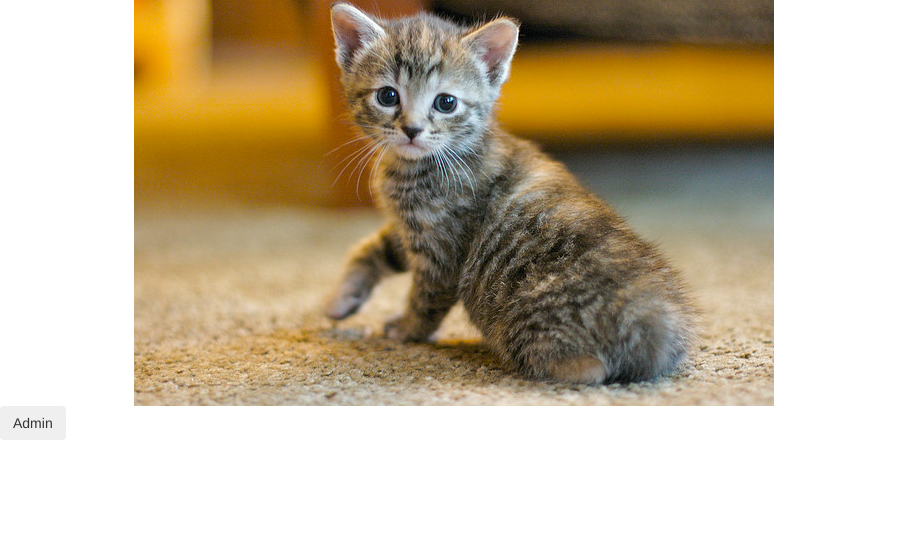
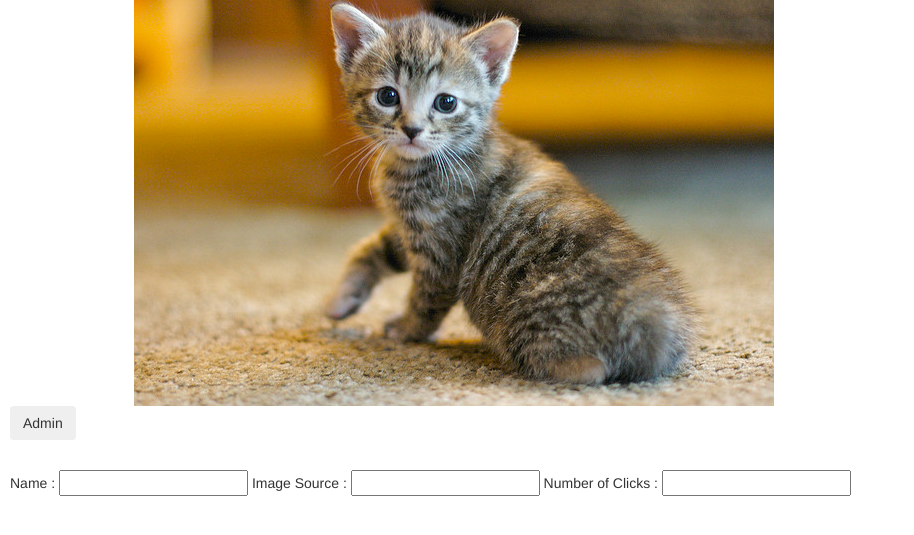
Before and after one commit to ZackBoyd/CatClicker, a plain HTML site: page index.html in a window 1280 px wide. Shown: the part 103-638 px from the top of the page, without its empty margins (0-914 px from the left). Drawn offline with nearby package versions, Linux system fonts and the light colour scheme.

Commit message:
Added admin view show to init function, not working on click yet

```diff
--- a/index.html
+++ b/index.html
@@ -15,9 +15,14 @@
       <img src="" id="featuredCatImage">
     </div>
     </div>
-<button type="button" class="btn" id="adminButton">Admin</button>
+<button type="button" class="btn" id="adminButton" style="margin-left: 10px">Admin</button>
+<form id="adminForm" style="margin-top: 30px; margin-left: 10px; display: none;">
+  Name : <input type="text" name="formCatName"></input>
+  Image Source : <input type="text" name="formImgSrc"></input>
+  Number of Clicks : <input type="number" name="formClickCount"></input>
+</form>
   </div>
 </body>
+<script type="text/javascript" src="http://code.jquery.com/jquery-1.7.1.min.js"></script>
 <script type="text/javascript" src="js/app.js"></script>
-<script type="text/javascript" src="http://code.jquery.com/jquery-1.7.1.min.js"></script>
 </html>
--- a/js/app.js
+++ b/js/app.js
@@ -1,3 +1,4 @@
+
 
 /*====Model====*/
 
@@ -7,27 +8,27 @@ var model = {
 
 	{
 		'name':'Whiskers',
-		picture:'cat.png',
+		imgSrc:'cat.png',
 		clickCount:0
 	},
 	{
 		name:'Sneaker',
-		picture:'cat2.png',
+		imgSrc:'cat2.png',
 		clickCount:0
 	},
 	{
 		name:'Grumpy',
-		picture:'grumpy.png',
+		imgSrc:'grumpy.png',
 		clickCount:0
 	},
 	{
 		name:'Reggie',
-		picture:'blackcat.png',
+		imgSrc:'blackcat.png',
 		clickCount:0
 	},
 	{
 		name:'Hunter',
-		picture:'hunter.png',
+		imgSrc:'hunter.png',
 		clickCount:0
 	}
 	]
@@ -49,6 +50,7 @@ var controller = {
 		// setup catListView and featuredCatView
 		catListView.init();
 		featuredCatView.init();
+		adminView.init();
 	},
 	getCats: function(){
 		return model.cats;
@@ -75,7 +77,7 @@ var controller = {
 //3.) Store pointers to DOM objects for easy access when rendering
 //Premium Pro Features
 //1.) Admin view
-//2.) Function to render admin view with currentCat name/img/clickCount inserted
+//2.) Function to show admin view with currentCat name/img/clickCount inserted
 //3.) Function to hide admin view
 
 
@@ -100,7 +102,7 @@ var featuredCatView = {
 		var currentCat = controller.getCurrentCat();
         this.catCountElem.textContent = currentCat.clickCount;
         this.catNameElem.textContent = currentCat.name;
-        this.catImageElem.src = 'img/' + currentCat.picture;
+        this.catImageElem.src = 'img/' + currentCat.imgSrc;
 	}
 };
 
@@ -146,5 +148,37 @@ var catListView = {
     }
 };
 
+var adminView = {
+
+	init: function(){
+		//Define DOM pointers for the admin button and the form
+		var btn = document.getElementById('adminButton');
+		//add click listener to showAdmin button on initialization so that the function can run when the admin button is clicked
+		btn.addEventListener('click', function(){
+			//Get current cat and send to showAdmin
+
+		})
+
+		this.showAdmin();
+	},
+
+	showAdmin: function(){
+		var form = document.getElementById('adminForm');
+		var currentCat = controller.getCurrentCat();
+		//Show admin form and load currentCat name/imgSrc/clickCount
+		//Define form DOM pointer and cat values for inseration into form on show
+		this.formCatName = document.getElementById('formCatName');
+		this.formImgSrc = document.getElementById('formImgSrc');
+		this.formClickCount = document.getElementById('formClickCount');
+		//Load cat values into form
+		//this.formCatName.textContent = currentCat.name;
+		//this.formImgSrc.textContent = currentCat.imgSrc;
+		//this.formClickCount.textContent = currentCat.clickCount;
+		$('#adminForm').show();
+	},
+	hideAdmin: function(){
+		form.hide();
+	}
+};
 
 controller.init();
```
